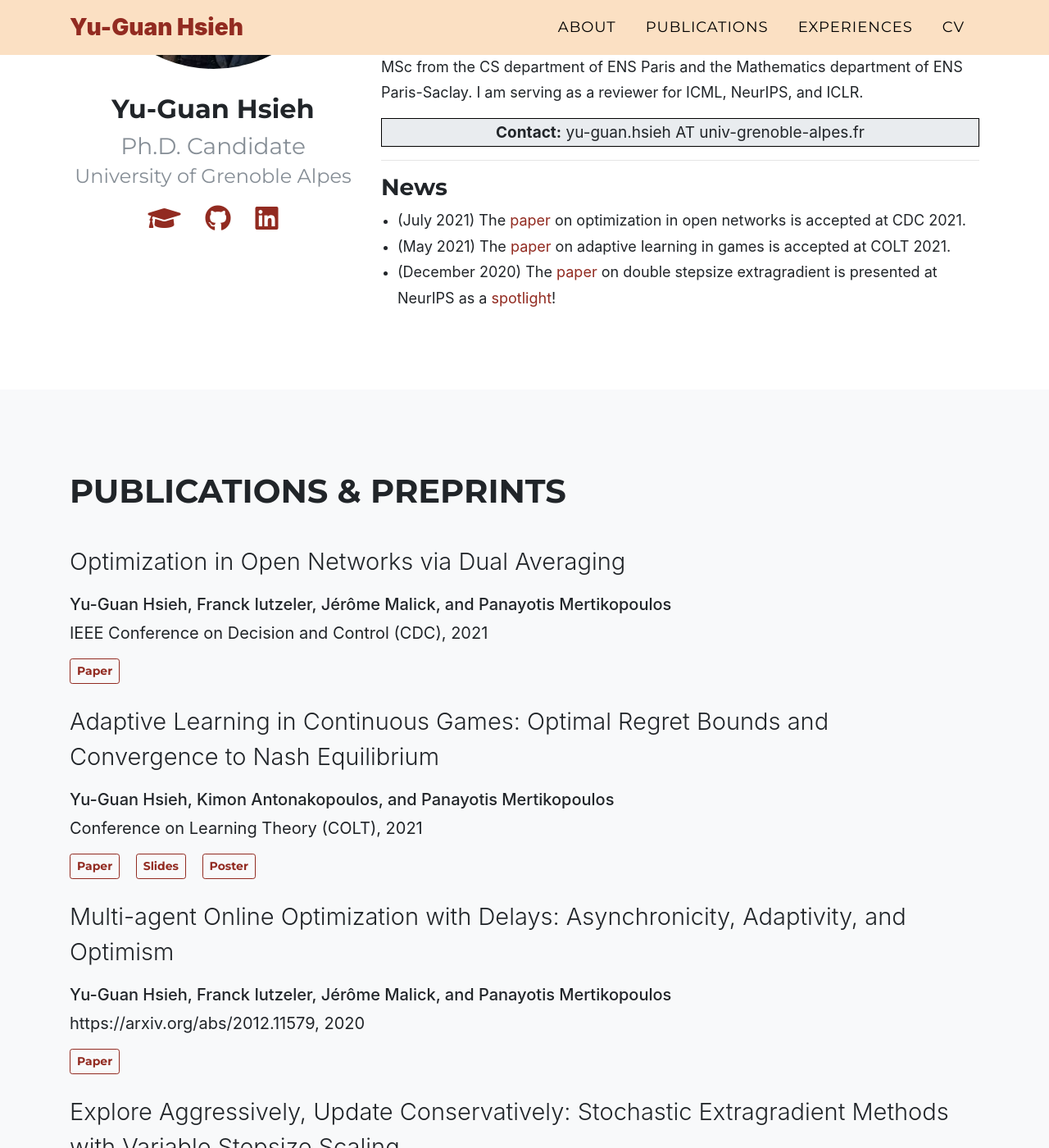
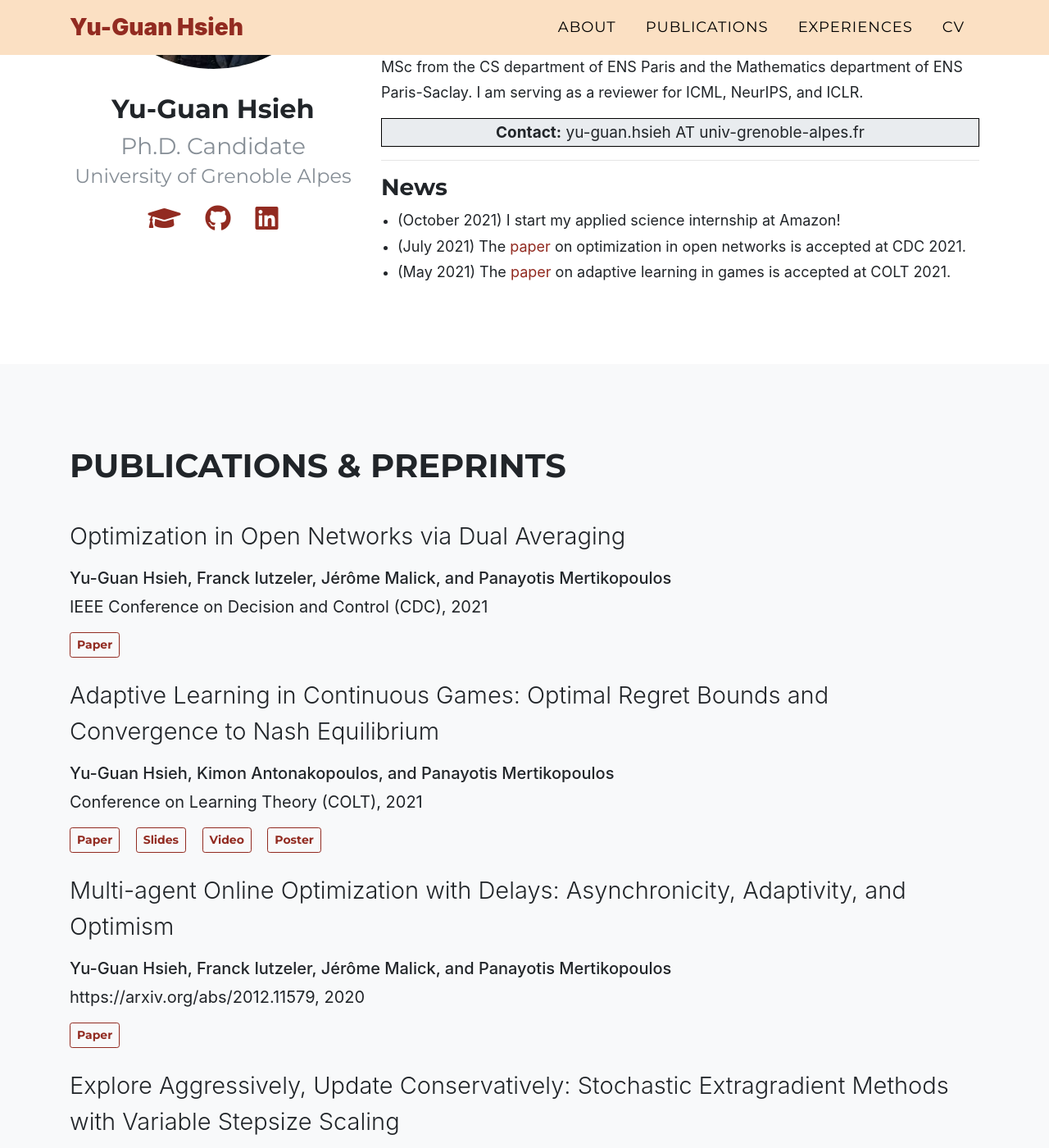
Before and after one commit to cyber-meow/cyber-meow.github.io, a Jekyll site: the page built from index.html, in a window 1280 px wide and 1400 px high, scrolled down 371 px. Shown: the whole window at 82% size. Built offline with Jekyll 4.4.1, drawn with Linux system fonts in a browser that asks for light colours; some web fonts are replaced.

Commit message:
amazon internship

```diff
--- a/_data/sitetext.yml
+++ b/_data/sitetext.yml
@@ -16,9 +16,10 @@ about:
     position: Ph.D. Candidate
     school: University of Grenoble Alpes
     news:
+      - text: "(October 2021) I start my applied science internship at Amazon!"
       - text: "(July 2021) The [paper](assets/file/DAERON.pdf) on optimization in open networks is accepted at CDC 2021."
       - text: "(May 2021) The [paper](assets/file/AdaptGame.pdf) on adaptive learning in games is accepted at COLT 2021."
-      - text: "(December 2020) The [paper](assets/file/DSEG.pdf) on double stepsize extragradient is presented at NeurIPS as a [spotlight](https://neurips.cc/virtual/2020/public/poster_ba9a56ce0a9bfa26e8ed9e10b2cc8f46.html)!"
+      # - text: "(December 2020) The [paper](assets/file/DSEG.pdf) on double stepsize extragradient is presented at NeurIPS as a [spotlight](https://neurips.cc/virtual/2020/public/poster_ba9a56ce0a9bfa26e8ed9e10b2cc8f46.html)!"
       # - text: "I gave a [talk](https://www.youtube.com/watch?v=Lgrl8ycKg8Y&list=PLQERYuTxSzGbiBcq7rsrzTzTTjVqDEupZ&index=28) in SMAI-MODE 2020 on the analysis of extragradient-type methods."
 
 publications:
--- a/_data/style.yml
+++ b/_data/style.yml
@@ -1,5 +1,6 @@
 #Color Customization
 #highlight: "#54bfff"
+background: "#FEF9E7"
 #white: "#FF0000"
 #black: "#000"
 
```
Also changed, not shown: _publications/5_AdaptGame.md (+1 -0 lines), 1 other file.
